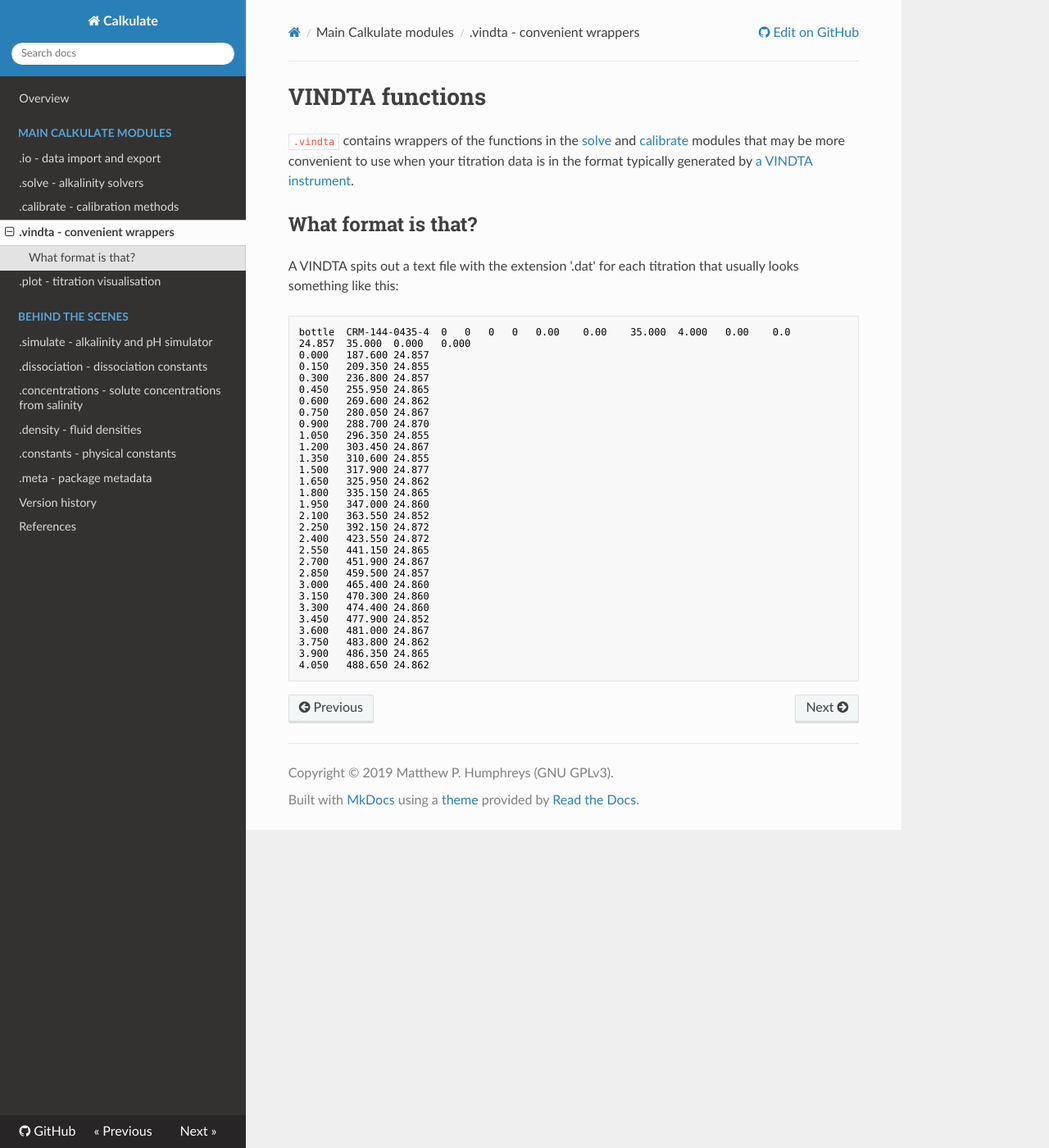
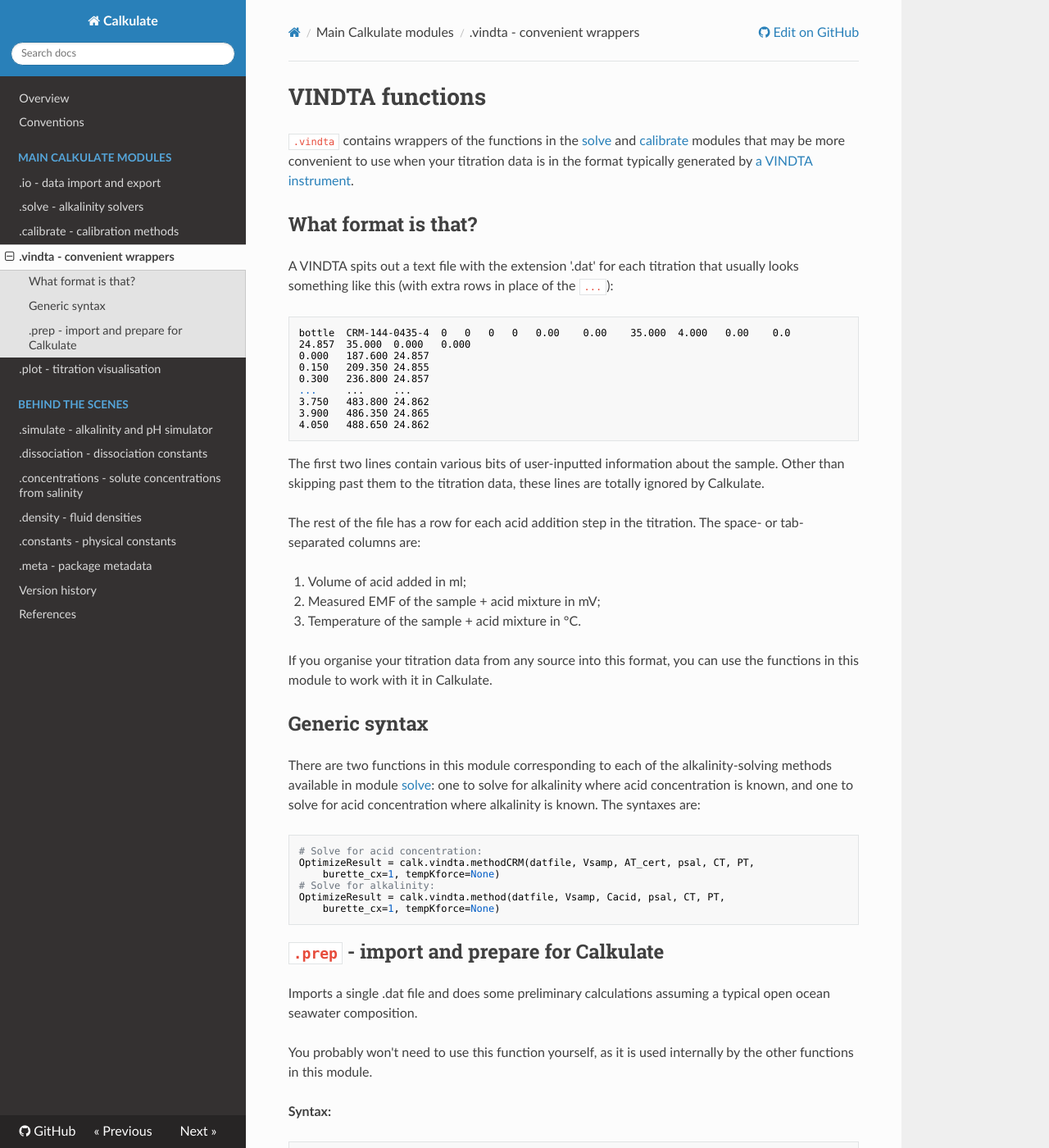
Before and after one commit to mvdh7/calkulate, an MkDocs documentation site: the page built from docs/modules/vindta.md, in a window 1280 px wide and 1400 px high. Shown: the whole window at 82% size. Built offline with MkDocs 1.6.1, drawn with Linux system fonts in a browser that asks for light colours; nearby versions of some CDN libraries; some of the changed text lies outside the part shown.

Commit message:
Define and begin to apply new naming conventions

````diff
--- a/docs/modules/vindta.md
+++ b/docs/modules/vindta.md
@@ -4,35 +4,70 @@
 
 ## What format is that?
 
-A VINDTA spits out a text file with the extension '.dat' for each titration that usually looks something like this:
+A VINDTA spits out a text file with the extension '.dat' for each titration that usually looks something like this (with extra rows in place of the `...`):
 
     bottle	CRM-144-0435-4	0	0	0	0	0.00	0.00	35.000	4.000	0.00	0.0
     24.857	35.000	0.000	0.000
     0.000	187.600	24.857
     0.150	209.350	24.855
     0.300	236.800	24.857
-    0.450	255.950	24.865
-    0.600	269.600	24.862
-    0.750	280.050	24.867
-    0.900	288.700	24.870
-    1.050	296.350	24.855
-    1.200	303.450	24.867
-    1.350	310.600	24.855
-    1.500	317.900	24.877
-    1.650	325.950	24.862
-    1.800	335.150	24.865
-    1.950	347.000	24.860
-    2.100	363.550	24.852
-    2.250	392.150	24.872
-    2.400	423.550	24.872
-    2.550	441.150	24.865
-    2.700	451.900	24.867
-    2.850	459.500	24.857
-    3.000	465.400	24.860
-    3.150	470.300	24.860
-    3.300	474.400	24.860
-    3.450	477.900	24.852
-    3.600	481.000	24.867
+    ...     ...     ...
     3.750	483.800	24.862
     3.900	486.350	24.865
     4.050	488.650	24.862
+
+The first two lines contain various bits of user-inputted information about the sample. Other than skipping past them to the titration data, these lines are totally ignored by Calkulate.
+
+The rest of the file has a row for each acid addition step in the titration. The space- or tab-separated columns are:
+
+  1. Volume of acid added in ml;
+  2. Measured EMF of the sample + acid mixture in mV;
+  3. Temperature of the sample + acid mixture in °C.
+
+If you organise your titration data from any source into this format, you can use the functions in this module to work with it in Calkulate.
+
+## Generic syntax
+
+There are two functions in this module corresponding to each of the alkalinity-solving methods available in module [solve](../solve): one to solve for alkalinity where acid concentration is known, and one to solve for acid concentration where alkalinity is known. The syntaxes are:
+
+```python
+# Solve for acid concentration:
+OptimizeResult = calk.vindta.methodCRM(datfile, Vsamp, AT_cert, psal, CT, PT,
+    burette_cx=1, tempKforce=None)
+# Solve for alkalinity:
+OptimizeResult = calk.vindta.method(datfile, Vsamp, Cacid, psal, CT, PT,
+    burette_cx=1, tempKforce=None)
+```
+
+## `.prep` - import and prepare for Calkulate
+
+Imports a single .dat file and does some preliminary calculations assuming a typical open ocean seawater composition.
+
+You probably won't need to use this function yourself, as it is used internally by the other functions in this module.
+
+**Syntax:**
+
+```python
+massAcid, emf, tempK, massSample, XT, KXF = calk.vindta.prep(datfile, volSample,
+    psal, CT, PT, SiT, buretteCorrection=1, tempKForce=None)
+```
+
+**Inputs:**
+
+  * `datfile` - the file name (and path) to the .dat file;
+  * `Vsamp` - sample volume before acid addition in ml;
+  * `psal` - sample practical salinity;
+  * `CT` - sample dissolved inorganic carbon in mol/kg;
+  * `PT` - sample phosphate in mol/kg;
+  * `SiT` - sample silicate in mol/kg;
+  * `burette_cx` - optional, multiplicative correction factor for the volume of the burette that delivers acid to the titration cell (defaults to `1`);
+  * `tempKforce` - optional, average temperature of the titration in K - if not `None` (the default) this overrides whatever temperature data is in the .dat file.
+
+**Outputs:**
+
+  * `massAcid` - acid mass in kg;
+  * `emf` - titration EMF in mV;
+  * `tempK` - titration temperature in K;
+  * `massSample` - sample mass before acid addition in kg;
+  * `XT` - dict of concentrations (generated using the `XT` function in module [concentrations](../concentrations));
+  * `KXF` - dict of dissociation constants (generated using the `KXF` function in module [dissociation](../dissociation)).
--- a/mkdocs.yml
+++ b/mkdocs.yml
@@ -11,6 +11,7 @@
 
 nav:
   - Overview: index.md
+  - Conventions: conventions.md
 #  - Quick-start guide: quick-start.md
   - Main Calkulate modules:
     - .io - data import and export: modules/io.md
````
Also changed, not shown: docs/conventions.md (added, +41 -0 lines), docs/modules/concentrations.md (+2 -2 lines), docs/modules/io.md (+2 -2 lines), 5 other files.
